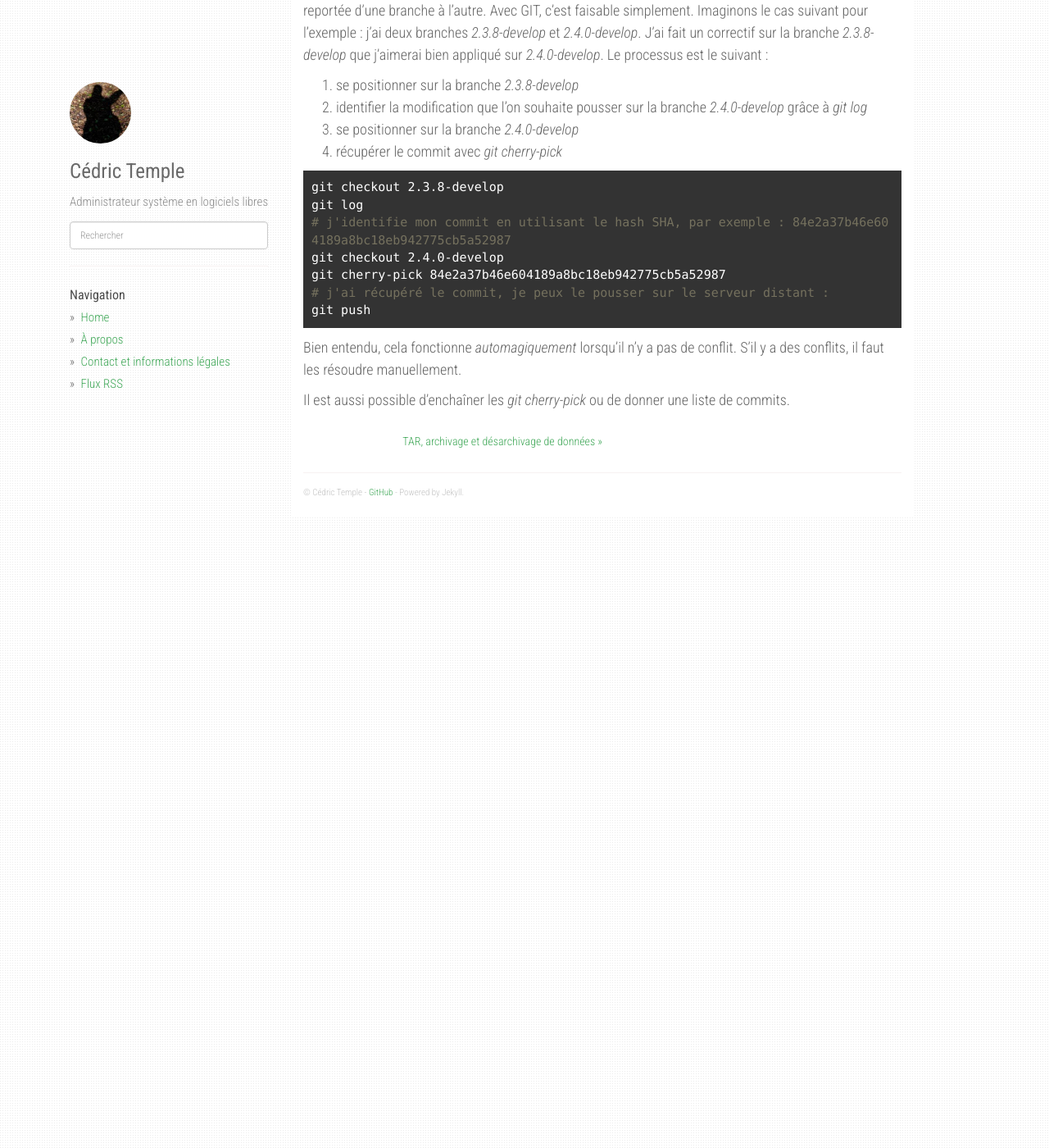
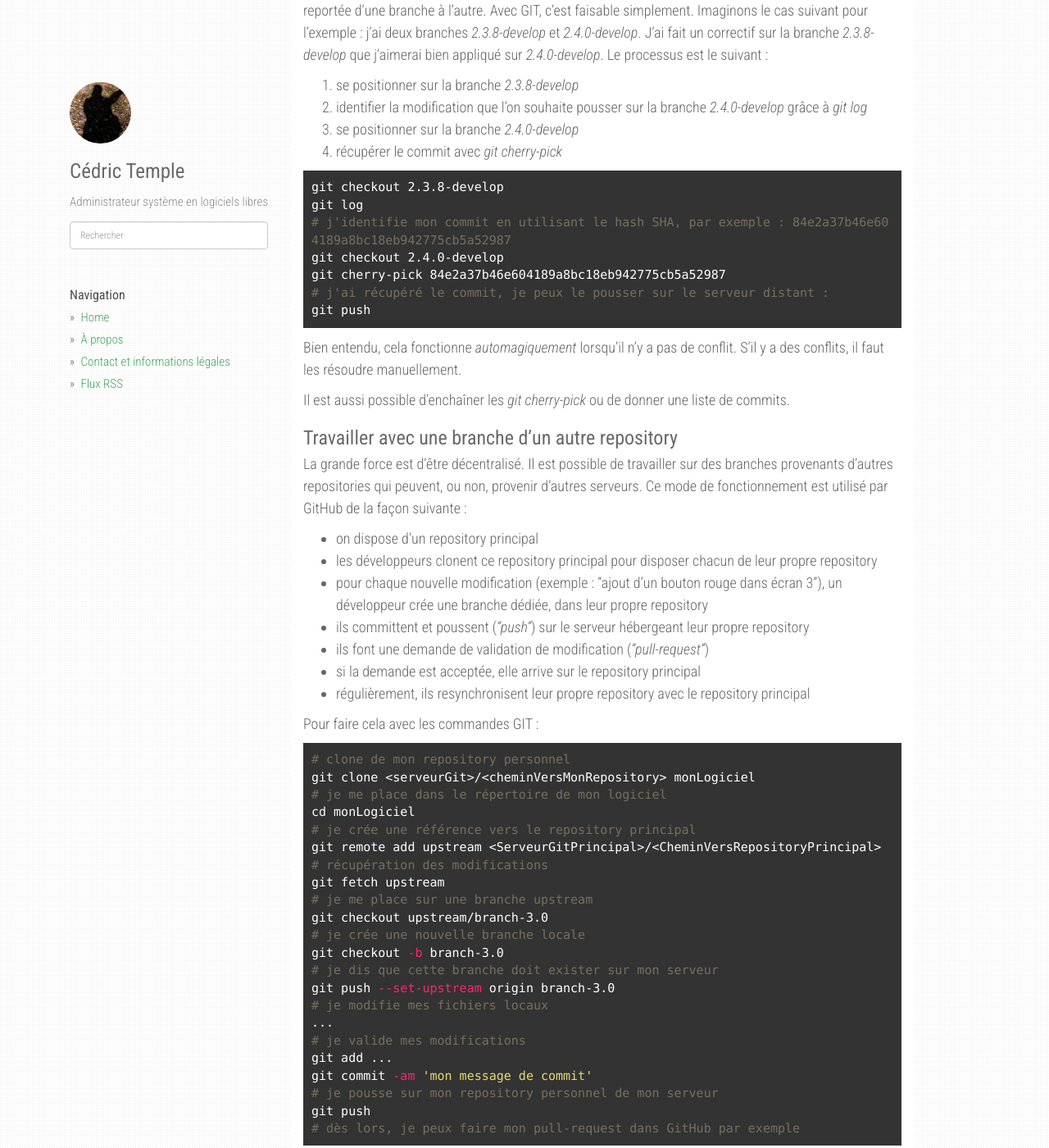
Before and after one commit to cedrictemple/blog.cedrictemple.net, a Jekyll site: the page built from _notes-pour-plus-tard/2018-11-26-git.md, in a window 1280 px wide and 1400 px high, scrolled down 4385 px. Shown: the whole window at 82% size. Built offline with Jekyll 4.4.1, drawn with Linux system fonts in a browser that asks for light colours; nearby versions of some CDN libraries; some of the changed text lies outside the part shown.

Commit message:
Ajout de PullRequest GitHub

````diff
--- a/_notes-pour-plus-tard/2018-10-28-git.md
+++ b/_notes-pour-plus-tard/2018-11-26-git.md
@@ -208,3 +208,51 @@ git push
 Bien entendu, cela fonctionne _automagiquement_ lorsqu'il n'y a pas de conflit. S'il y a des conflits, il faut les résoudre manuellement.
 
 Il est aussi possible d'enchaîner les _git cherry-pick_ ou de donner une liste de commits.
+
+### Travailler avec une branche d'un autre repository
+La grande force est d'être décentralisé. Il est possible de travailler sur des branches provenants d'autres repositories qui peuvent, ou non, provenir d'autres serveurs. Ce mode de fonctionnement est utilisé par GitHub de la façon suivante :
+* on dispose d'un repository principal
+* les développeurs clonent ce repository principal pour disposer chacun de leur propre repository
+* pour chaque nouvelle modification (exemple : "ajout d'un bouton rouge dans écran 3"), un développeur crée une branche dédiée, dans leur propre repository
+* ils committent et poussent (_"push"_) sur le serveur hébergeant leur propre repository
+* ils font une demande de validation de modification (_"pull-request"_)
+* si la demande est acceptée, elle arrive sur le repository principal
+* régulièrement, ils resynchronisent leur propre repository avec le repository principal
+
+Pour faire cela avec les commandes GIT :
+``` bash
+# clone de mon repository personnel
+git clone <serveurGit>/<cheminVersMonRepository> monLogiciel
+# je me place dans le répertoire de mon logiciel
+cd monLogiciel
+# je crée une référence vers le repository principal
+git remote add upstream <ServeurGitPrincipal>/<CheminVersRepositoryPrincipal>
+# récupération des modifications
+git fetch upstream
+# je me place sur une branche upstream
+git checkout upstream/branch-3.0
+# je crée une nouvelle branche locale
+git checkout -b branch-3.0
+# je dis que cette branche doit exister sur mon serveur
+git push --set-upstream origin branch-3.0
+# je modifie mes fichiers locaux
+...
+# je valide mes modifications
+git add ...
+git commit -am 'mon message de commit'
+# je pousse sur mon repository personnel de mon serveur
+git push
+# dès lors, je peux faire mon pull-request dans GitHub par exemple
+```
+Ensuite, une fois que le commit est validé, si je veux me remettre d'équerre avec le code source "officiel", c'est à dire avec le code source du repository principal, qui peut avoir évoluer par ailleurs, car d'autres développeurs ont ajoutés leurs propres commits :
+``` bash
+git fetch upstream
+git checkout <la branche de mon repository local que je veux synchroniser>
+git merge remote/<la branche du repository principal avec laquelle je veux me resynchroniser>
+# Exemple : plus haut, on avait ajouter une modification à branch-3.0 ; donc là, on veut se resynchroniser avec cette branche
+# on doit donc faire :
+git fetch upstream
+git checkout branch-3.0
+git merge remote/branch-3.0
+# et là, je peux faire mes nouvelles modifications
+```
````
Also changed, not shown: other parts of _notes-pour-plus-tard/2018-11-26-git.md (+1 -1 lines).
